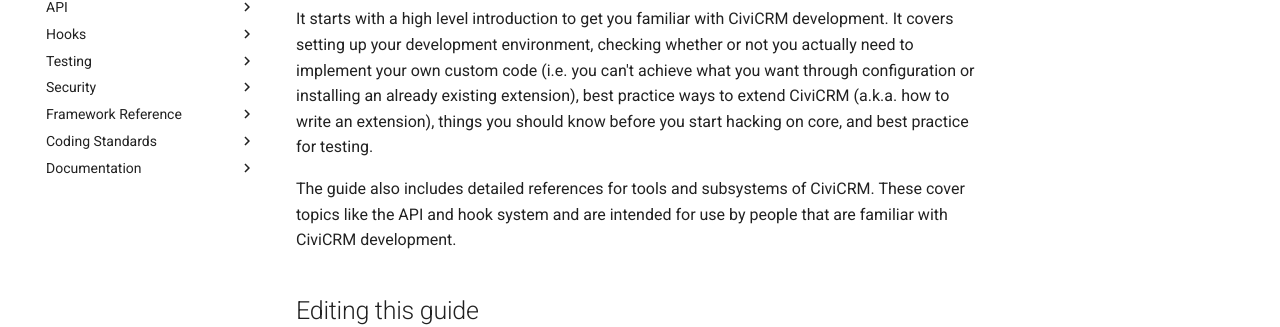
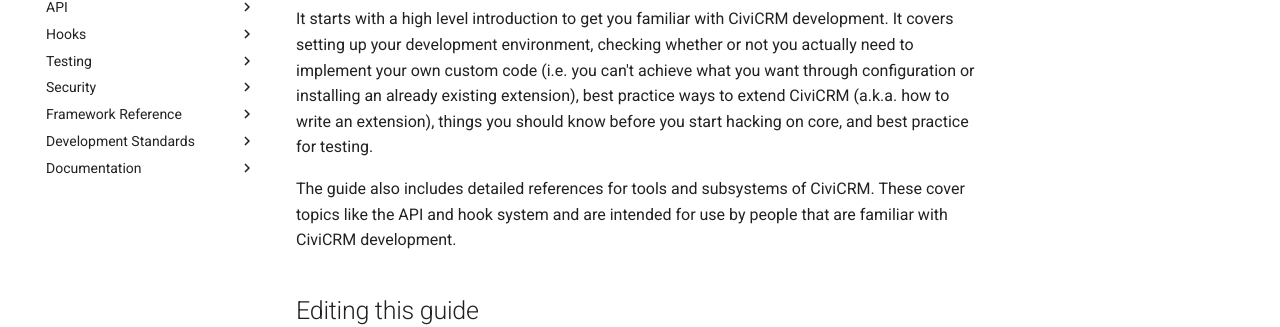
Before and after one commit to civicrm/civicrm-dev-docs, an MkDocs documentation site: the page built from docs/index.md, in a window 1280 px wide. Shown: the part 266-593 px from the top of the page. Built offline with MkDocs 1.6.1 and Material for MkDocs 9.7.7, drawn with Linux system fonts in a browser that asks for light colours; comment, search, counter and statistics services are not loaded; old or Windows-style settings are respelled for this version of MkDocs.

Commit message:
Rename "Coding Standards" to "Development Standards"
Broaden the "Coding Standards" chapter to "Development Standards" to
better encompass "Review Standards" as a page.

```diff
--- a/mkdocs.yml
+++ b/mkdocs.yml
@@ -232,7 +232,7 @@
     - Extending Smarty: framework/templates/extending-smarty.md
   - UI Reference: framework/ui.md
   - Upgrade Reference: framework/upgrade.md
-- Coding Standards:
+- Development Standards:
   - Coding Standards: standards/index.md
   - PHP Standards: standards/php.md
   - Javascript Reference: standards/javascript.md
```
